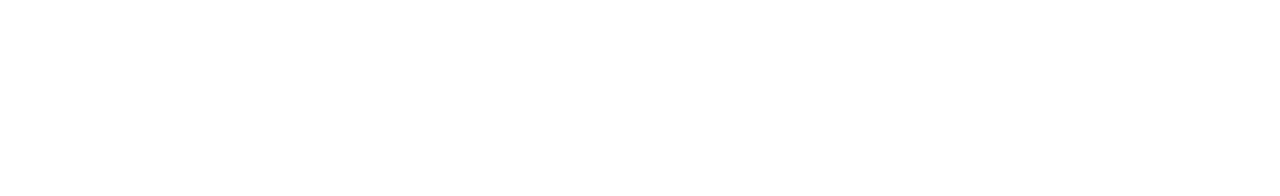
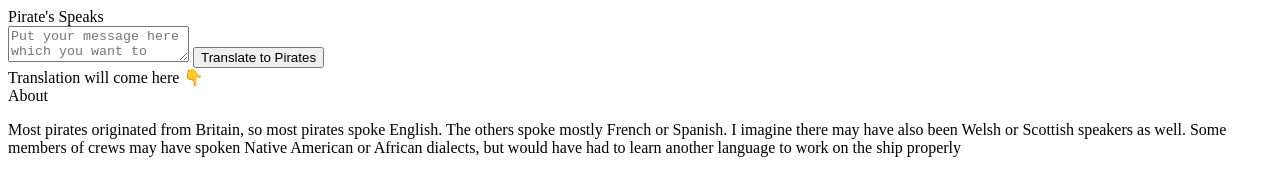
Before and after one commit to himanshumishra-98/Pirate-speaks, a plain HTML site: page index.html in a window 1280 px wide. Drawn offline with Linux system fonts and the light colour scheme.

Commit message:
updated html structure

```diff
--- a/index.html
+++ b/index.html
@@ -7,7 +7,23 @@
     <link rel="stylesheet" href="/style.css">
 </head>
 <body>
+    <nav>
+        <div id="heading">Pirate's Speaks</div>
+    </nav>
 
+    <main>
+        <textarea name="speak-input" id="speak-input" placeholder="Put your message here which you want to convert to pirates language"></textarea>
+
+        <button id="speak-button">Translate to Pirates</button>
+
+        <div>Translation will come here 👇</div>
+        <div id="speak-output"></div>
+    </main>
+
+    <footer>
+        <div>About</div>
+        <p>Most pirates originated from Britain, so most pirates spoke English. The others spoke mostly French or Spanish. I imagine there may have also been Welsh or Scottish speakers as well. Some members of crews may have spoken Native American or African dialects, but would have had to learn another language to work on the ship properly</p>
+    </footer>
 
 
     <script src="/app.js"></script>
```
